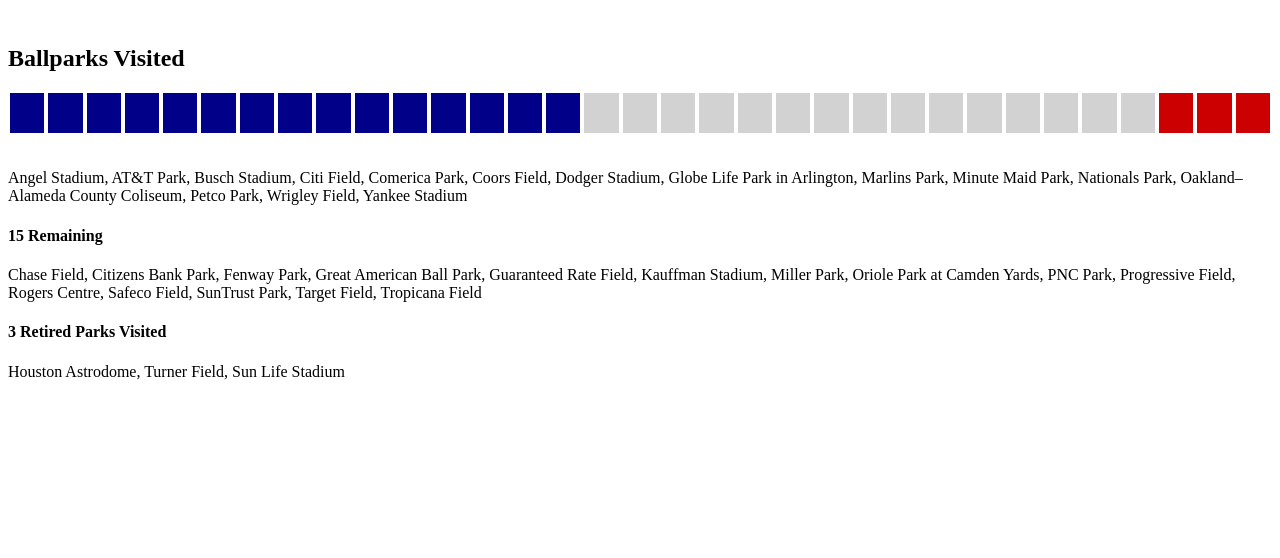
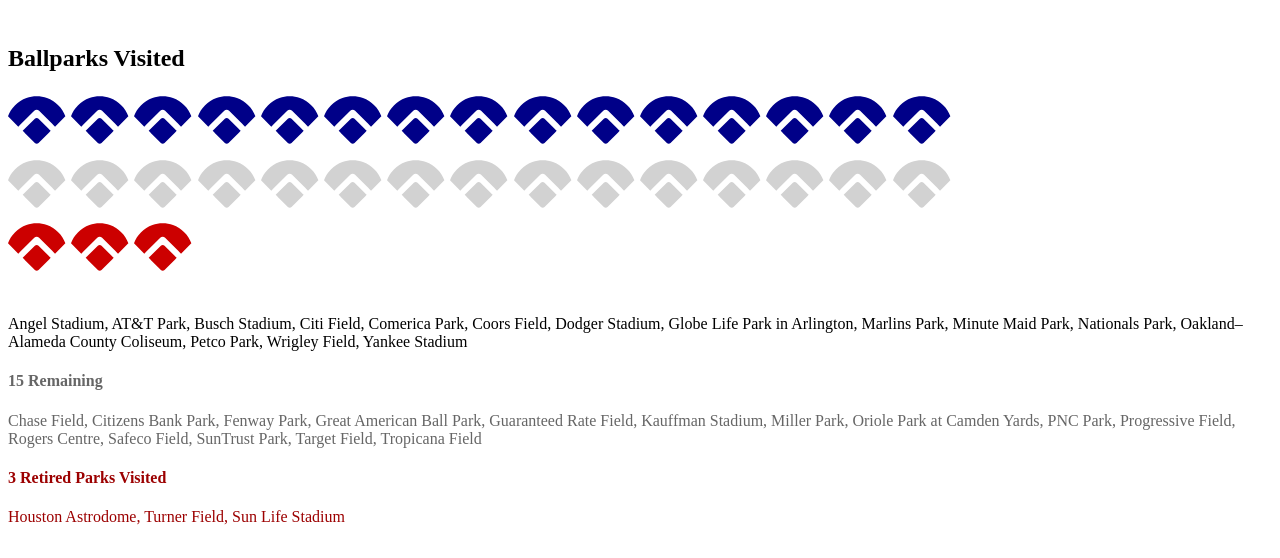
Before and after one commit to mackenco/ballparks, a Gatsby site: page /stats in a window 1280 px wide. Shown: the part 242-800 px from the top of the page. Built offline with nearby package versions, Linux system fonts and the light colour scheme; Gatsby itself is replaced by a stand-in of ours.

Commit message:
added icon

```diff
--- a/src/pages/stats.js
+++ b/src/pages/stats.js
@@ -1,5 +1,14 @@
 import React from 'react'
+import styled from 'styled-components'
 import data from '../../data/data.js'
+
+const FlexDiv = styled.div`
+  display: flex;
+  flex-wrap: wrap;
+  width: 75%;
+`
+
+const FlexSvg = styled.svg`flex-basis: calc(100% / 15);`
 
 class Icon extends React.Component {
   constructor() {
@@ -7,14 +16,16 @@
   }
   render() {
     return (
-      <div
-        style={{
-          height: '40px',
-          width: '35px',
-          margin: '2px',
-          backgroundColor: this.props.color,
-        }}
-      />
+      <FlexSvg viewBox="0 0 1100 1100" width="100%" height="100%">
+        <path
+          style={{ fill: this.props.color }}
+          d="M219.5 580c.3-.3.4-.7.6-1l237-237c23.2-23.2 61-23.2 84.2 0l237 237c1 1 1.3 2.4 2.3 3.4l38.1 38.1 179.9-179.9c-53.8-148-171.3-266.2-320-319.3-55.8-20.6-116.2-31.9-179.3-31.9-62.4 0-122.8 10.6-178.6 30.5C171.3 174.5 53.7 291.3 0 440.7l179.2 179.6 40.3-40.3z"
+        />
+        <path
+          style={{ fill: this.props.color }}
+          d="M743.1 693.7l-29.6-29.6c-.8-.9-1-2-1.9-2.8l-180-180.1c-17.7-17.7-46.4-17.7-64.1 0l-66.3 66.3-.3-.3-145.4 145.7 31.7 31.7c.2.2.2.4.4.6l180.1 180.1c17.6 17.6 46.4 17.6 64.1 0l180-180.1c.1-.1.1-.2.2-.3l31.1-31.2z"
+        />
+      </FlexSvg>
     )
   }
 }
@@ -49,27 +60,23 @@
         </h1>
 
         <h2>Ballparks Visited</h2>
-        <div
-          style={{
-            display: 'flex',
-          }}
-        >
-          {icons}
-        </div>
+        <FlexDiv>
+          {' '}{icons}{' '}
+        </FlexDiv>
         <br />
         <p>
           {stats.visited.join(', ')}
         </p>
-        <h4>
+        <h4 style={{ color: '#666666' }}>
           {stats.remaining.length} Remaining
         </h4>
-        <p>
+        <p style={{ color: '#666666' }}>
           {stats.remaining.join(', ')}
         </p>
-        <h4>
+        <h4 style={{ color: '#9c0000' }}>
           {stats.retired.length} Retired Parks Visited
         </h4>
-        <p>
+        <p style={{ color: '#9c0000' }}>
           {stats.retired.join(', ')}
         </p>
       </div>
```
